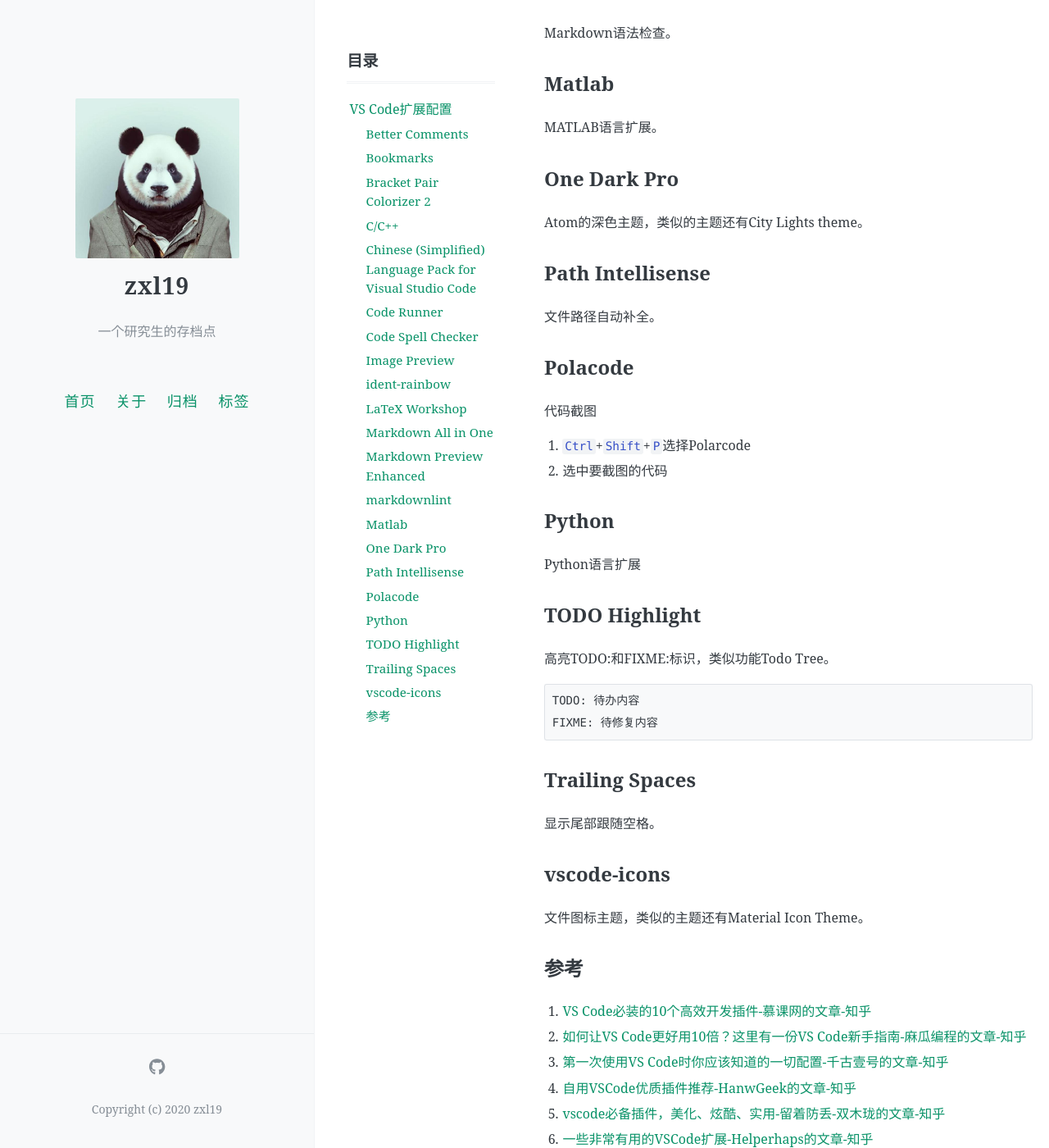
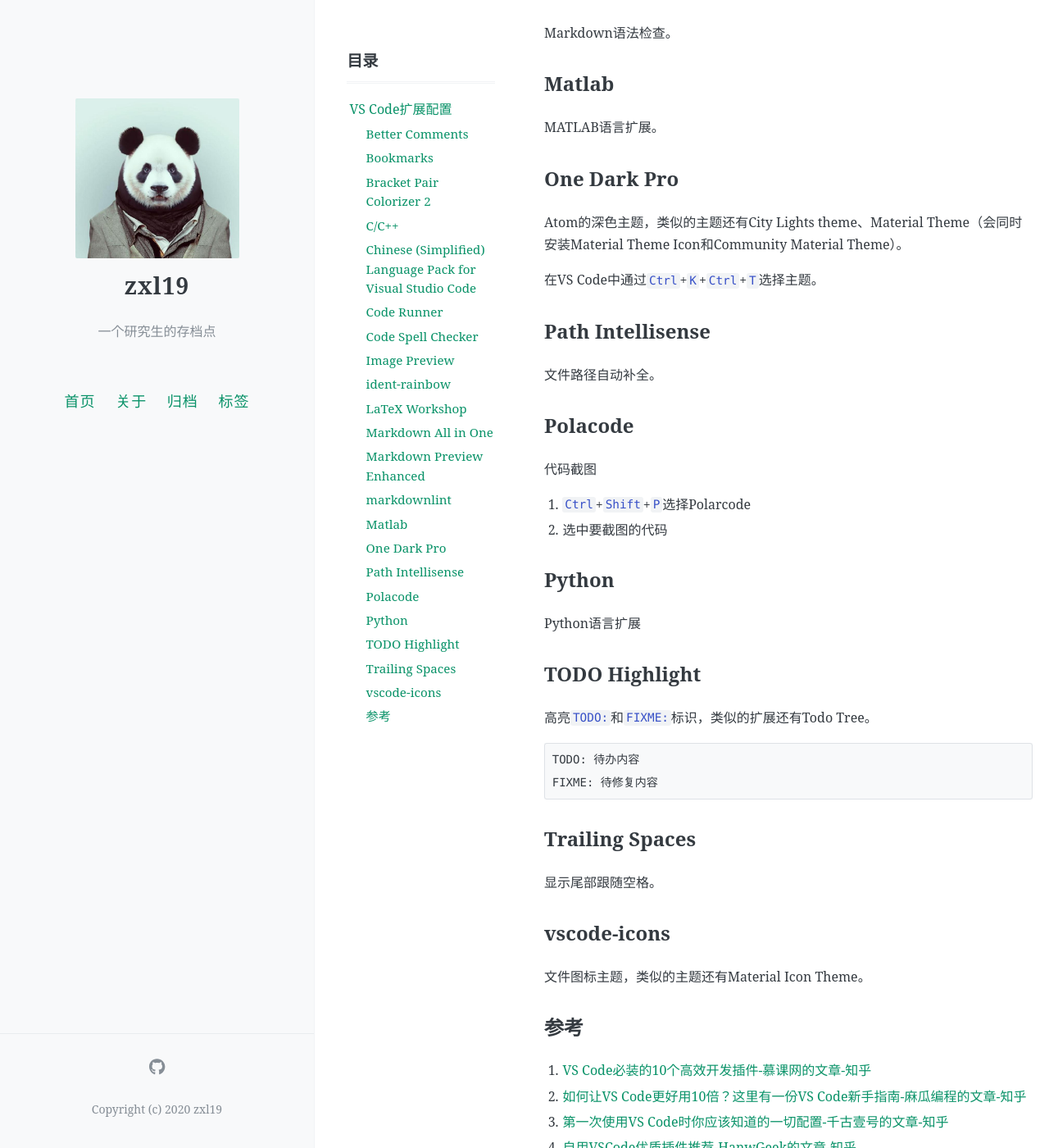
Before and after one commit to zxl19/zxl19.github.io, a Jekyll site: the page built from _posts/2020-06-03-VSCode-extension.md, in a window 1280 px wide and 1400 px high, scrolled down 1906 px. Shown: the whole window at 82% size. Built offline with Jekyll 4.4.1, drawn with Linux system fonts in a browser that asks for light colours; comment, search, counter and statistics services are not loaded.

Commit message:
Update 2020-06-03-VSCode-extension.md

````diff
--- a/_posts/2020-06-03-VSCode-extension.md
+++ b/_posts/2020-06-03-VSCode-extension.md
@@ -83,7 +83,9 @@ MATLAB语言扩展。
 
 ## One Dark Pro
 
-Atom的深色主题，类似的主题还有City Lights theme。
+Atom的深色主题，类似的主题还有City Lights theme、Material Theme（会同时安装Material Theme Icon和Community Material Theme）。
+
+在VS Code中通过`Ctrl`+`K`+`Ctrl`+`T`选择主题。
 
 ## Path Intellisense
 
@@ -102,7 +104,7 @@ Python语言扩展
 
 ## TODO Highlight
 
-高亮TODO:和FIXME:标识，类似功能Todo Tree。
+高亮`TODO:`和`FIXME:`标识，类似的扩展还有Todo Tree。
 
 ```markdown
 TODO: 待办内容
````
